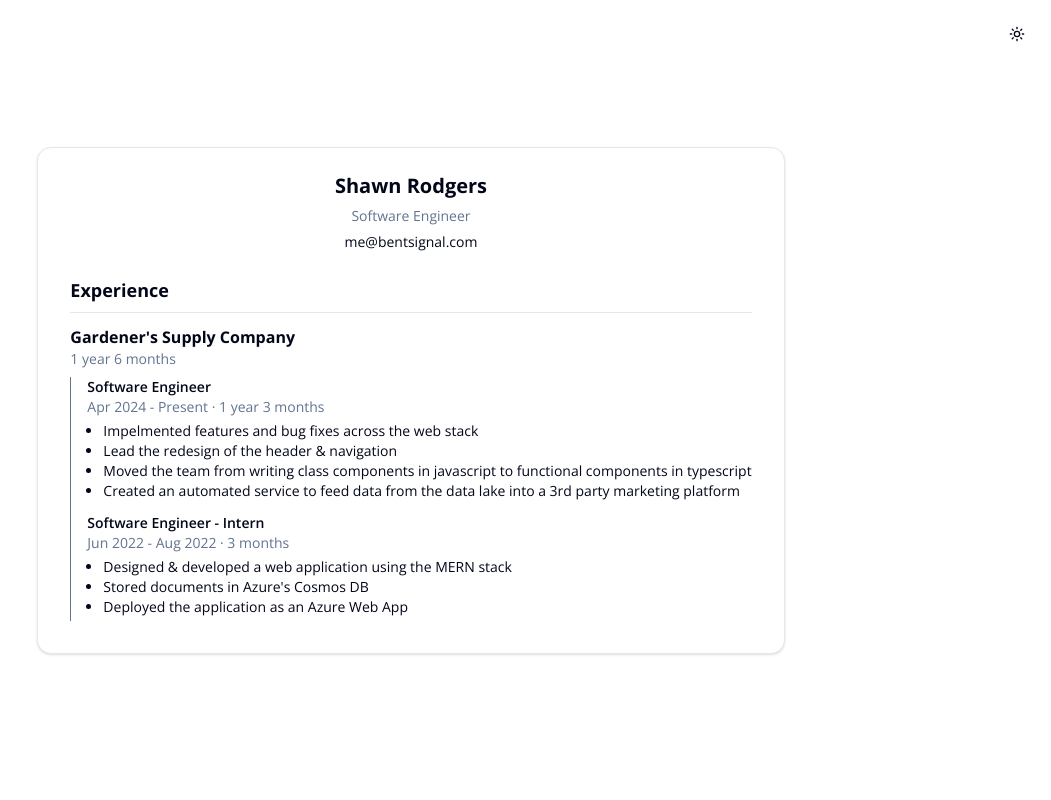
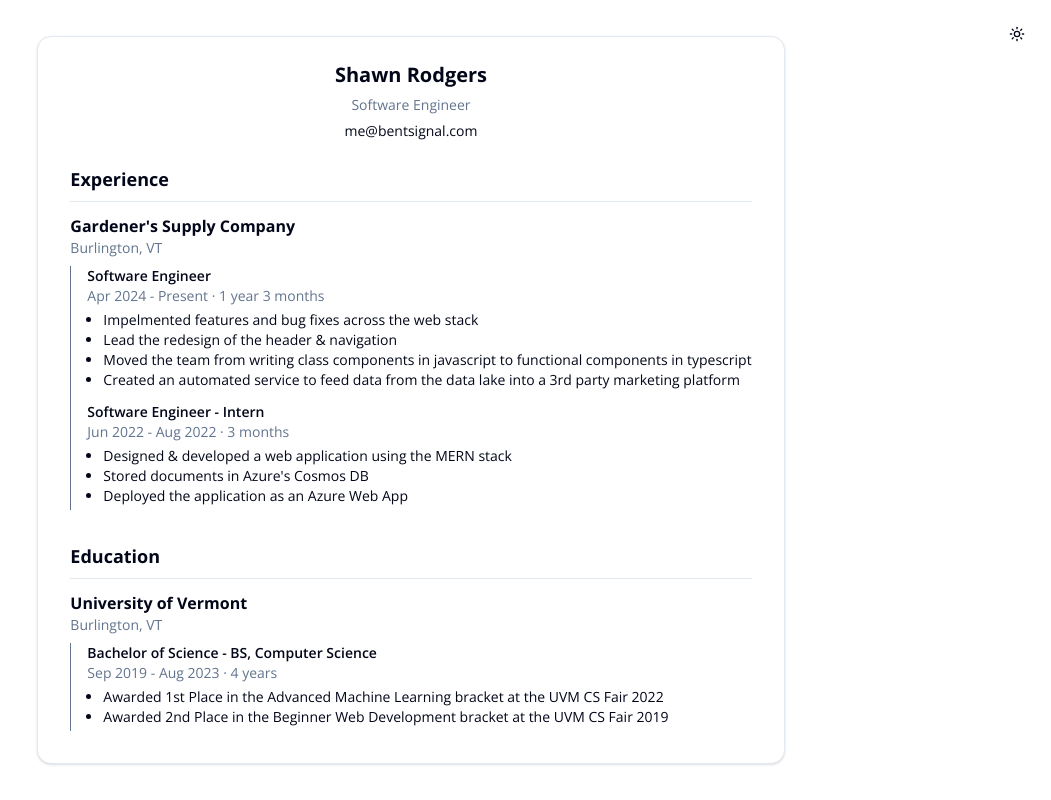
Before and after one commit to bentsignal/me, a Next.js app: page /about in a window 1280 px wide. Shown: the whole page, without its empty margins (229-1280 px from the left). Built offline with nearby package versions, Linux system fonts and the light colour scheme.

Commit message:
init education

```diff
--- a/src/app/about/page.tsx
+++ b/src/app/about/page.tsx
@@ -1,9 +1,10 @@
 import Link from "next/link";
 import { Card, CardContent, CardHeader } from "@/components/ui/card";
-import { experiences, personalInfo } from "@/features/resume/data";
+import { experiences, personalInfo, education } from "@/features/resume/data";
 import Experience from "@/features/resume/components/experience";
 import Section from "@/features/resume/components/section";
 import ThemeToggle from "@/components/theme-toggle";
+import Institution from "@/features/resume/components/education";
 
 export default function About() {
   return (
@@ -26,6 +27,11 @@
               />
             ))}
           </Section>
+          <Section title="Education">
+            {education.map((institution) => (
+              <Institution key={institution.name} institution={institution} />
+            ))}
+          </Section>
         </CardContent>
       </Card>
     </div>
--- /dev/null
+++ b/src/features/resume/components/education.tsx
@@ -0,0 +1,40 @@
+import type { Institution, Program } from "@/features/resume/types";
+import { getDatesAndMonthsFromRange } from "@/lib/time-utils";
+
+export default function Institution({
+  institution,
+}: {
+  institution: Institution;
+}) {
+  return (
+    <div className="flex flex-col">
+      <h2 className="text-md font-bold">{institution.name}</h2>
+      <p className="text-muted-foreground text-sm">{institution.location}</p>
+      <div className="border-muted-foreground my-2 flex flex-col gap-2 border-l-1 pl-4">
+        {institution.programs.map((program) => (
+          <Program key={program.degree} program={program} />
+        ))}
+      </div>
+    </div>
+  );
+}
+
+function Program({ program }: { program: Program }) {
+  return (
+    <div className="flex flex-col">
+      <h3 className="text-sm font-semibold">
+        {program.degree}
+        {program.degreeAbbreviation && ` - ${program.degreeAbbreviation}`}
+        {program.major && `, ${program.major}`}
+      </h3>
+      <p className="text-muted-foreground text-sm">
+        {getDatesAndMonthsFromRange(program.dates)}
+      </p>
+      <ul className="list-disc py-1 pl-4 text-sm">
+        {program.bullets?.map((bullet) => (
+          <li key={bullet}>{bullet}</li>
+        ))}
+      </ul>
+    </div>
+  );
+}
--- a/src/features/resume/components/experience.tsx
+++ b/src/features/resume/components/experience.tsx
@@ -1,16 +1,11 @@
 import type { Experience, Position } from "@/features/resume/types";
-import {
-  getMonthsAtCompanyString,
-  getDatesAndMonthsAtPosition,
-} from "@/features/resume/lib/experience-utils";
+import { getDatesAndMonthsFromRange } from "@/lib/time-utils";
 
 export default function Experience({ experience }: { experience: Experience }) {
   return (
     <div className="flex flex-col">
       <h2 className="text-md font-bold">{experience.company}</h2>
-      <p className=" text-muted-foreground text-sm">
-        {getMonthsAtCompanyString(experience.positions)}
-      </p>
+      <p className="text-muted-foreground text-sm">{experience.location}</p>
       <div className="border-muted-foreground my-2 flex flex-col gap-2 border-l-1 pl-4">
         {experience.positions.map((position) => (
           <Position key={position.title} position={position} />
@@ -23,9 +18,9 @@
 function Position({ position }: { position: Position }) {
   return (
     <div>
-      <h3 className=" text-sm font-semibold">{position.title}</h3>
+      <h3 className="text-sm font-semibold">{position.title}</h3>
       <p className="text-muted-foreground text-sm">
-        {getDatesAndMonthsAtPosition(position)}
+        {getDatesAndMonthsFromRange(position.dates)}
       </p>
       <ul className="list-disc py-1 pl-4 text-sm">
         {position.bullets?.map((bullet) => (
--- a/src/features/resume/data/resume-data.ts
+++ b/src/features/resume/data/resume-data.ts
@@ -1,4 +1,4 @@
-import type { Experience } from "@/features/resume/types";
+import type { Experience, Institution } from "@/features/resume/types";
 
 export const personalInfo = {
   name: "Shawn Rodgers",
@@ -9,10 +9,13 @@
 export const experiences: Experience[] = [
   {
     company: "Gardener's Supply Company",
+    location: "Burlington, VT",
     positions: [
       {
         title: "Software Engineer",
-        startDate: new Date("2024-04-02"),
+        dates: {
+          startDate: new Date("2024-04-02"),
+        },
         bullets: [
           "Impelmented features and bug fixes across the web stack",
           "Lead the redesign of the header & navigation",
@@ -22,8 +25,10 @@
       },
       {
         title: "Software Engineer - Intern",
-        startDate: new Date("2022-06-02"),
-        endDate: new Date("2022-08-02"),
+        dates: {
+          startDate: new Date("2022-06-02"),
+          endDate: new Date("2022-08-02"),
+        },
         bullets: [
           "Designed & developed a web application using the MERN stack",
           "Stored documents in Azure's Cosmos DB",
@@ -33,3 +38,25 @@
     ],
   },
 ];
+
+export const education: Institution[] = [
+  {
+    name: "University of Vermont",
+    location: "Burlington, VT",
+    programs: [
+      {
+        degree: "Bachelor of Science",
+        degreeAbbreviation: "BS",
+        major: "Computer Science",
+        dates: {
+          startDate: new Date("2019-09-02"),
+          endDate: new Date("2023-08-02"),
+        },
+        bullets: [
+          "Awarded 1st Place in the Advanced Machine Learning bracket at the UVM CS Fair 2022",
+          "Awarded 2nd Place in the Beginner Web Development bracket at the UVM CS Fair 2019",
+        ],
+      },
+    ],
+  },
+];
--- a/src/features/resume/lib/experience-utils.ts
+++ /dev/null
@@ -1,43 +0,0 @@
-import {
-  formatDate,
-  getTotalTimeString,
-  monthsBetweenDates,
-} from "@/lib/time-utils";
-import { Position } from "@/features/resume/types";
-
-// get the total number of months worked at a company, across multiple positions
-export function getMonthsAtCompany(positions: Position[]) {
-  return positions.reduce((acc, position) => {
-    return (
-      acc +
-      monthsBetweenDates(position.startDate, position.endDate ?? new Date())
-    );
-  }, 0);
-}
-
-// get the number of months worked at a position
-export function getMonthsAtPosition(position: Position) {
-  return monthsBetweenDates(position.startDate, position.endDate ?? new Date());
-}
-
-// get a string representation of the total time worked at a company
-// e.g. "1 year 3 months"
-export function getMonthsAtCompanyString(positions: Position[]) {
-  const months = getMonthsAtCompany(positions);
-  return getTotalTimeString(months);
-}
-
-// get a string representation of the time worked at a position
-// e.g. "1 year 3 months"
-export function getMonthsAtPositionString(position: Position) {
-  const months = getMonthsAtPosition(position);
-  return getTotalTimeString(months);
-}
-
-// get a string representation of the dates and months worked at a position
-// e.g. "Apr 2024 - Present · 1 year 3 months"
-export function getDatesAndMonthsAtPosition(position: Position) {
-  return `${formatDate(position.startDate)} - ${
-    position.endDate ? formatDate(position.endDate) : "Present"
-  } · ${getMonthsAtPositionString(position)}`;
-}
--- a/src/lib/time-utils.ts
+++ b/src/lib/time-utils.ts
@@ -1,3 +1,6 @@
+import type { DateRange } from "@/types";
+
+// format a date to a string like "Apr 2024"
 export const formatDate = (date: Date) => {
   return date.toLocaleString("en-US", {
     month: "short",
@@ -5,8 +8,18 @@
   });
 };
 
+// get a string representation of a date range, e.g. "Apr 2024 - Present"
+export function getDateRangeString(dates: DateRange) {
+  return `${formatDate(dates.startDate)} - ${
+    dates.endDate ? formatDate(dates.endDate) : "Present"
+  }`;
+}
+
 // get the number of months between two dates
-export function monthsBetweenDates(start: Date, end: Date): number {
+export function monthsBetweenDates(dates: DateRange): number {
+  const { startDate, endDate } = dates;
+  const start = startDate;
+  const end = endDate ?? new Date();
   const years = end.getFullYear() - start.getFullYear();
   const months = end.getMonth() - start.getMonth();
   let diff = years * 12 + months;
@@ -16,17 +29,13 @@
   return diff;
 }
 
-// get the total number of months between a list of dates
-export function sumMonthsBetweenTuples(dateTuples: [Date, Date][]): number {
-  let totalMonths = 0;
-  for (const [start, end] of dateTuples) {
-    totalMonths += monthsBetweenDates(start, end);
-  }
-  return totalMonths;
-}
+// get the total number of months across a list of date ranges
+export const sumMonthsAcrossRanges = (ranges: DateRange[]): number => {
+  return ranges.reduce((acc, range) => acc + monthsBetweenDates(range), 0);
+};
 
 // get a string representation of the total time, e.g. "1 year 3 months"
-export function getTotalTimeString(months: number) {
+export function getTotalYearsAndMonthsString(months: number) {
   const years = Math.floor(months / 12);
   const remainingMonths = months % 12;
   const yearsString = years > 0 ? `${years} year${years > 1 ? "s" : ""}` : "";
@@ -36,3 +45,10 @@
       : "";
   return `${yearsString} ${monthsString}`.trim();
 }
+
+// get dates and total time from range
+export function getDatesAndMonthsFromRange(dates: DateRange) {
+  const months = monthsBetweenDates(dates);
+  const monthsString = getTotalYearsAndMonthsString(months);
+  return `${getDateRangeString(dates)} · ${monthsString}`;
+}
--- /dev/null
+++ b/src/types/index.ts
@@ -0,0 +1 @@
+export * from "./types";
--- /dev/null
+++ b/src/types/types.ts
@@ -0,0 +1,4 @@
+export interface DateRange {
+  startDate: Date;
+  endDate?: Date;
+}
```
Also changed, not shown: src/features/resume/types/resume-types.ts (+18 -2 lines).
